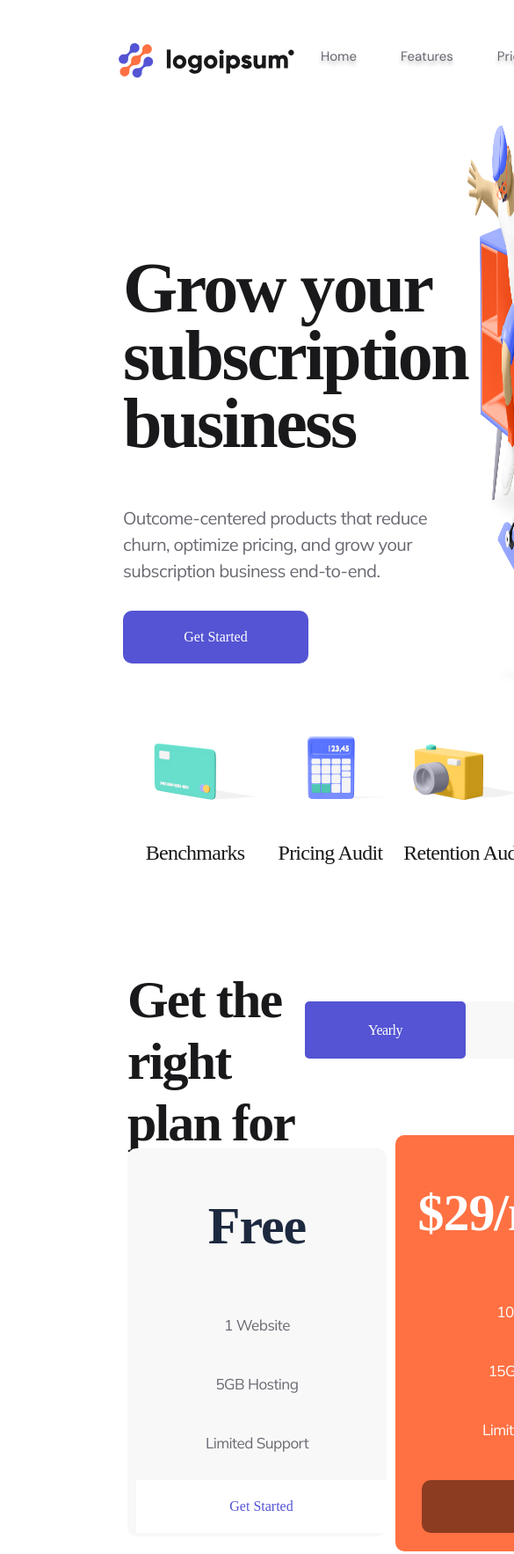
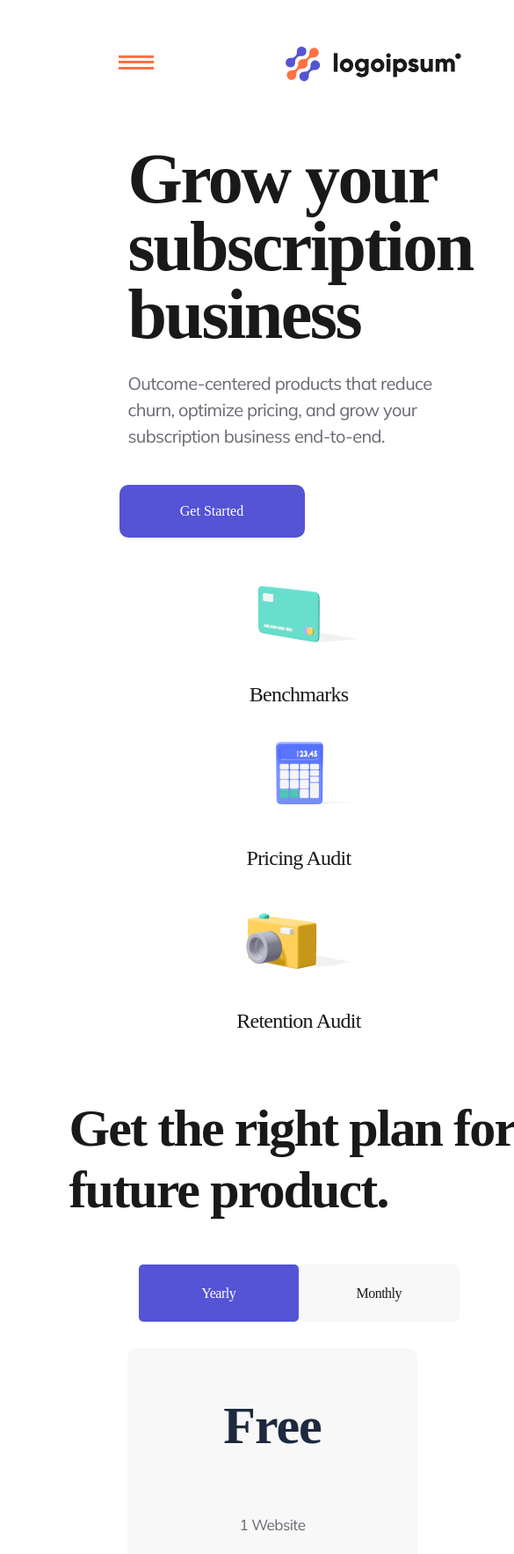
Before and after one commit to AnzhelikaMullova/AdaptiveBusiness, a plain HTML site: page index.html in a window 390 px wide. Shown: the top 1766 px of the page at 88% size, 585 px wide, since content can reach past the window. Drawn offline with Linux system fonts and the light colour scheme.

Commit message:
new fix file

```diff
--- a/index.html
+++ b/index.html
@@ -14,7 +14,188 @@
     <link rel="preconnect" href="https://fonts.gstatic.com" crossorigin>
     <link href="https://fonts.googleapis.com/css2?family=Mulish&display=swap" rel="stylesheet">
     <style>
-        @media screen and (max-width: 767px) {}
+        @media screen and (max-width: 767px) {
+
+            .menu-burger__header {
+                position: relative;
+                width: 40px;
+                height: 35px;
+                display: block;
+
+            }
+
+            .menu-burger__header span,
+            .menu-burger__header:after,
+            .menu-burger__header:before {
+                height: 3px;
+                width: 100%;
+                position: absolute;
+                background: #FF7143;
+                margin: 0 auto;
+            }
+
+            .menu-burger__header span {
+                top: 11px;
+            }
+
+            .menu-burger__header:after,
+            .menu-burger__header:before {
+                content: '';
+            }
+
+            .menu-burger__header:after {
+                bottom: 14px;
+            }
+
+            .menu-burger__header:before {
+                top: 5px;
+            }
+
+
+
+            .header {
+
+                width: 100%;
+                flex-direction: row-reverse;
+                align-items: flex-start;
+                height: 100px;
+                padding: 10px;
+            }
+
+            .header_nav {
+                display: none;
+            }
+
+            .header_buttom {
+                display: none;
+            }
+
+            .section_subscription {
+
+                width: 100%;
+                flex-direction: column;
+
+
+
+            }
+
+            .subscription_image img {
+                display: none;
+            }
+
+
+            .subscription h1 {
+                margin-top: 5px;
+                margin-left: 30px;
+                margin-bottom: 5px;
+                padding: 10px;
+                width: 400px;
+
+
+            }
+
+            .subscription p {
+                margin-top: 0px;
+                margin-left: 30px;
+                padding: 10px;
+                font-weight: 30px;
+                width: 400px;
+            }
+
+            .main_buttom {
+                margin-top: 5px;
+                margin-left: 30px;
+                padding: 10px;
+
+
+            }
+
+            .icon {
+
+                flex-direction: column;
+                justify-content: center;
+                width: 100%;
+                padding: 10px;
+
+            }
+
+            .rate {
+
+                flex-direction: column;
+
+                margin-top: 25px;
+
+            }
+
+            .product {
+
+                width: 100%;
+            }
+
+            .product_h2 {
+
+                flex-direction: column;
+                width: 100%;
+                height: 250px;
+
+
+            }
+
+            .product_h2 h2 {
+                margin-top: 5px;
+
+            }
+
+
+        }
+
+
+
+        @media screen and (min-width: 768px) and (max-width: 1023px) {
+            .header_buttom {
+                display: none;
+            }
+
+            .header {
+
+                width: 740px;
+
+                justify-content: space-around;
+
+            }
+
+            .section_subscription {
+
+
+                width: 740px;
+                padding: 50px;
+
+            }
+
+            .product_h2 {
+
+                flex-direction: column;
+
+                width: 100%;
+                margin-left: 100px;
+
+                margin-bottom: 50px;
+            }
+
+        }
+
+        @media screen and (min-width: 1024px) {
+            .header {
+                margin: 0 auto;
+            }
+
+        }
+
+
+
+
+
+
 
         .header {
 
@@ -23,8 +204,8 @@
             justify-content: space-between;
             align-items: center;
             margin: 15px 125px 0px 125px;
+
             padding: 10px;
-
 
 
         }
@@ -414,6 +595,9 @@
         <div class="header_logo">
             <img src="/assets/image/Logo.svg" alt="Logoipsum">
         </div>
+        <div class="menu-burger__header">
+            <span></span>
+        </div>
 
         <nav class="header_nav">
             <ul>
```
